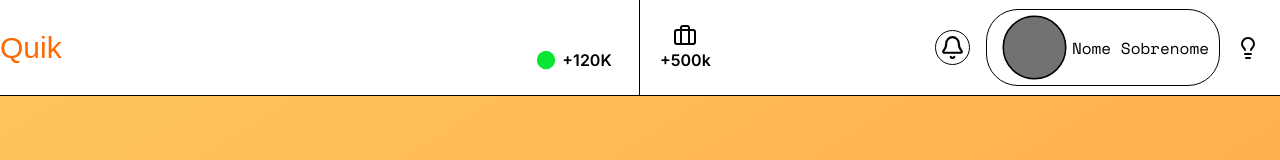
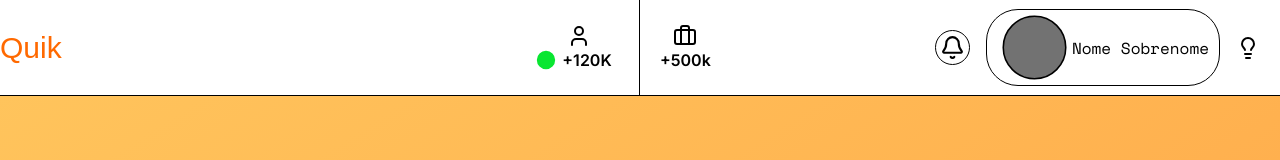
Before and after one commit to Curso-Senai-Tecnico/Qwik-prototype, a React (Vite) app in the folder Quik/frontend/react-app/: page /home in a window 1280 px wide. Shown: the top 160 px of the page. Built offline with nearby package versions, Linux system fonts and the light colour scheme; a web font is replaced by a local one.

Commit message:
[FE] Gambiarra do darkMode funcionando

```diff
--- a/Quik/frontend/react-app/src/App.jsx
+++ b/Quik/frontend/react-app/src/App.jsx
@@ -1,4 +1,4 @@
-import React from "react";
+import { useState, useEffect } from "react";
 import { Routes, Route } from "react-router-dom";
 import LandingPage from "./pages/LandingPage";
 import Home from "./pages/home/Home";
@@ -11,15 +11,27 @@ import DashboardRecrutador from "./pages/recrutador/DashboardRecrutador";
 import CadastrarVagas from "./pages/recrutador/CadastrarVagas";
 import Assinatura from "./pages/recrutador/Assinatura";
 
+export default function App() {
+  const [darkMode, setDarkMode] = useState(false);
 
-export default function App() {
+  useEffect(() => {
+    if (darkMode) {
+      document.documentElement.classList.add("dark");
+    } else {
+      document.documentElement.classList.remove("dark");
+    }
+  }, [darkMode]);
+
+  console.log(darkMode);
   return (
     /* Configuração de rotas usando React Router para fins de organização*/
     <Routes>
       <Route path="/" element={<LandingPage />} />
-      <Route path="/home" element={<Home />} />
+      <Route
+        path="/home"
+        element={<Home darkMode={darkMode} setDarkMode={setDarkMode} />}
+      />
       <Route path="/login" element={<Login />} />
-
 
       {/*Grupo candidato */}
       <Route path="/candidato/cadastro" element={<CadastroCandidato />} />
--- a/Quik/frontend/react-app/src/pages/home/CustomNav.jsx
+++ b/Quik/frontend/react-app/src/pages/home/CustomNav.jsx
@@ -1,4 +1,3 @@
-import React from "react";
 import { BellIcon } from "lucide-react";
 import { User } from "lucide-react";
 import { Briefcase } from "lucide-react";
@@ -13,7 +12,13 @@ export default function CustomNav({ darkMode, setDarkMode }) {
   };
   return (
     <header>
-      <nav className="flex bg-white dark:border-white dark:bg-[#22303c] dark:text-white w-dvw h-24 border-b">
+      <nav
+        className={`flex  w-dvw h-24 border-b ${
+          darkMode
+            ? "dark:border-white dark:bg-[#22303c]  dark:text-white"
+            : "text-black bg-white"
+        }  `}
+      >
         <div className="flex justify-between items-center border-r w-1/2 h-full">
           <span
             onClick={() => navigate("/home")}
@@ -24,7 +29,7 @@ export default function CustomNav({ darkMode, setDarkMode }) {
           </span>
           <div className="flex flex-col h-full w-30 justify-center items-center">
             <div>
-              <User className="dark: text-white" />
+              <User />
             </div>
             <div className="flex justify-center items-center gap-1.5">
               <Circle
@@ -38,20 +43,30 @@ export default function CustomNav({ darkMode, setDarkMode }) {
         </div>
         <div className="flex justify-between items-center h-full w-1/2">
           <div className="flex flex-col justify-center items-center pl-5">
-            <Briefcase className="dark:text-white" />
+            <Briefcase />
             <span className="font-inter font-semibold"> +500k </span>
           </div>
           <div className="flex gap-4 justify-center items-center mr-5 dark:text-white">
             <BellIcon
-              className="border rounded-full p-1 cursor-pointer hover:scale-110 transition active:scale-95"
+              className={`border rounded-full p-1 cursor-pointer hover:scale-110 transition active:scale-95 ${
+                darkMode ? "border-white" : "border-black"
+              }`}
               size={35}
+              color={darkMode ? "white" : "black"}
             />
-            <button className="flex w-fit border rounded-4xl h-full justify-between items-center pl-2.5 pr-2.5 cursor-pointer hover:bg-gray-100 dark:hover:bg-gray-900 active:scale-95 transition">
+            <button
+              className={`flex w-fit border rounded-4xl h-full justify-between items-center pl-2.5 pr-2.5 cursor-pointer active:scale-95 transition ${
+                darkMode
+                  ? "dark:hover:bg-gray-900"
+                  : "hover:bg-gray-100 border-black text-black"
+              }`}
+            >
               <Circle size={75} fill="rgba(114,114,114,1)" strokeWidth={0.5} />
               Nome Sobrenome
             </button>
             <Lightbulb
               onClick={toggleTheme}
+              color={darkMode ? "yellow" : "black"}
               className="hover:scale-110 active:scale-95 cursor-pointer transition-colors duration-300"
             />
           </div>
--- a/Quik/frontend/react-app/src/pages/home/Home.jsx
+++ b/Quik/frontend/react-app/src/pages/home/Home.jsx
@@ -1,17 +1,19 @@
-import React from 'react'
-import CustomNav from './CustomNav'
-import { motion } from 'framer-motion'
+import React from "react";
+import CustomNav from "./CustomNav";
+import { motion } from "framer-motion";
 
-export default function Home() {
+export default function Home({ darkMode, setDarkMode }) {
   return (
-    <motion.div className="bg-gradient-to-br from-[#ffd064] via-[#ffab4b] to-[#934500] flex w-vh h-dvh bg-[length:200%_200%] justify-center"
+    <motion.div
+      className="bg-gradient-to-br from-[#ffd064] via-[#ffab4b] to-[#934500] flex w-vh h-dvh bg-[length:200%_200%] justify-center"
       animate={{ backgroundPosition: ["0% 50%", "100% 50%", "0% 50%"] }}
       transition={{
         duration: 5,
         ease: "circInOut",
         repeat: Infinity,
-      }}>
-      <CustomNav/>
+      }}
+    >
+      <CustomNav darkMode={darkMode} setDarkMode={setDarkMode} />
     </motion.div>
-  )
+  );
 }
--- a/Quik/frontend/react-app/tailwind.config.js
+++ b/Quik/frontend/react-app/tailwind.config.js
@@ -1,6 +1,6 @@
 /** @type {import('tailwindcss').Config} */
 module.exports = {
-  darkMode: 'class',
+  darkMode: "class",
   content: ["index.html", "./src/**/*.{html,js,ts,jsx,tsx}"],
   theme: {
     extend: {
```
